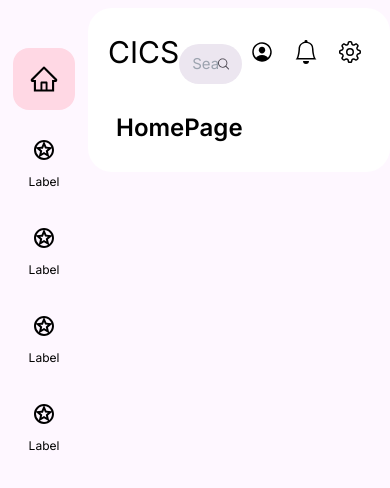
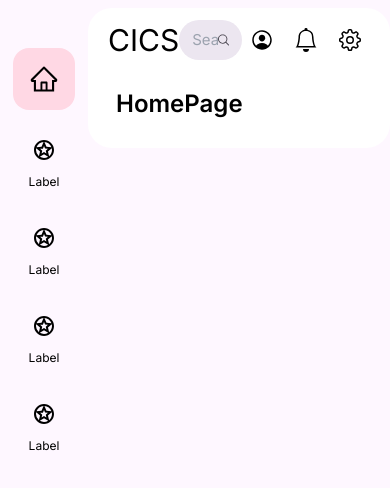
Before and after one commit to taylor50737/hackathon-gp4, a Next.js app: page / in a window 390 px wide. Shown: the top 488 px of the page. Built offline with nearby package versions, Linux system fonts and the light colour scheme.

Commit message:
Fixed header responsive bug

```diff
--- a/components/ui/header.tsx
+++ b/components/ui/header.tsx
@@ -19,12 +19,12 @@ export default function Header() {
 
   return (
     <div>
-      <nav className="container relative flex flex-row items-center justify-between mx-auto px-5 pt-3">
+      <nav className=" flex flex-row items-center justify-between mx-auto px-5 pt-3">
         <Link href="/" className="font-bond text-3xl">
           CICS
         </Link>
 
-        <div className="bg-light-gray border border-transparent focus-within:border-blue-500 focus-within:bg-transparent flex px-3 rounded-full h-10 lg:w-2/4 mx-auto max-lg:mt-6">
+        <div className="bg-light-gray border border-transparent focus-within:border-blue-500 focus-within:bg-transparent flex px-3 rounded-full h-10 lg:w-2/4 mx-auto">
           <input
             type="text"
             placeholder="Search Course or Student Name"
```
